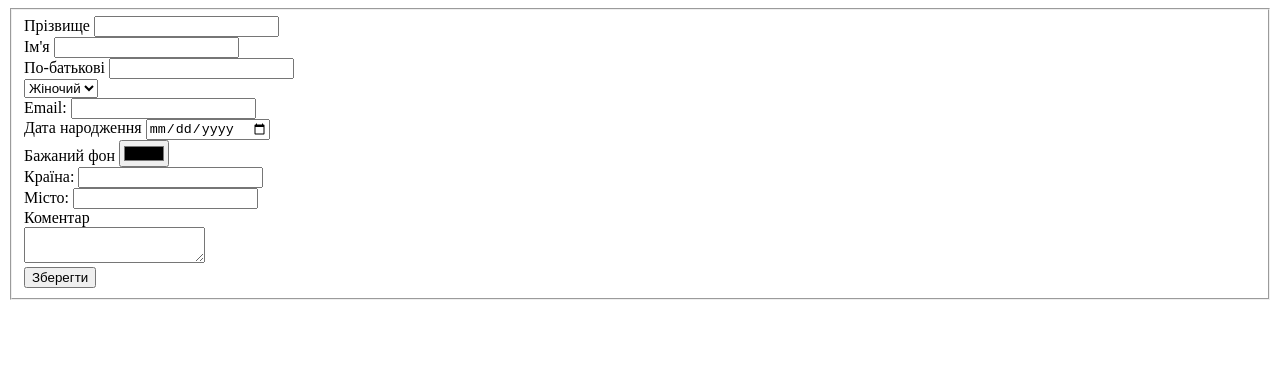
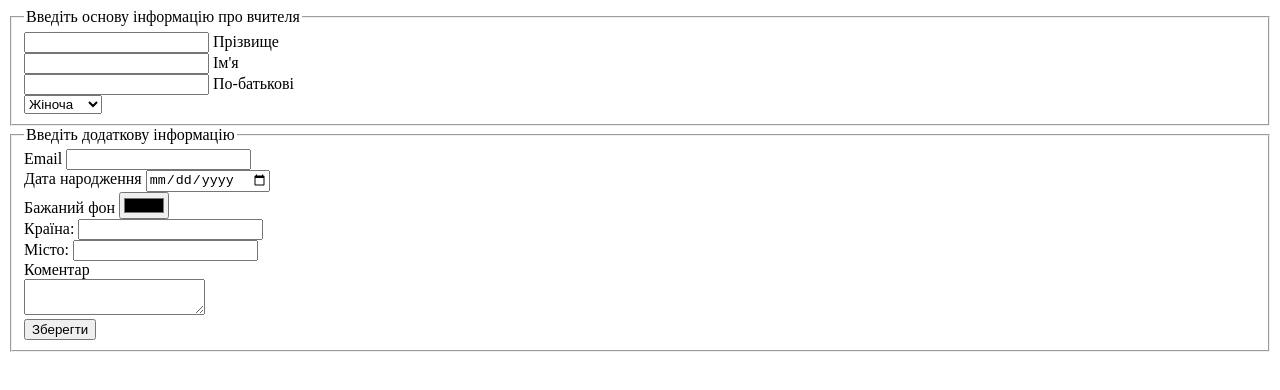
Before and after one commit to Kasgor/WebTools, a plain HTML site: page lab1.1.html in a window 1280 px wide. Drawn offline with Linux system fonts and the light colour scheme.

Commit message:
Making better

```diff
--- a/lab1.1.html
+++ b/lab1.1.html
@@ -10,37 +10,45 @@
     <main>
 <form accept-charset="utf-8"> <!-- дані для введення -->
     <fieldset>
-    Прізвище
-    <input type="text" maxlength="20" > <br/><!-- дані для введення прізвища -->
-    Ім'я
-    <input type="text" maxlength="20" ><br/><!-- дані для введення ім'я -->
-    По-батькові
-    <input type="text" maxlength="20"><br/> <!-- дані для введення по-батькові -->
+        <legend>Введіть основу інформацію про вчителя</legend>
+
+
+    <input type="text" maxlength="20" id="surname" > <!-- дані для введення прізвища -->
+    <label for="surname">Прізвище</label> <br/>
+
+    <input type="text" maxlength="20" id ="name" ><!-- дані для введення ім'я -->
+    <label for="name">Ім'я</label> <br/>
+
+    <input type="text" maxlength="20" id="secondname" > <!-- дані для введення по-батькові -->
+    <label for="secondname">По-батькові</label> <br/>
     <select name="selection" >
         <option disabled>Стать</option><!-- дані для введення статі -->
-            <option value="Жіночий">Жіночий</option>
-            <option value="Чоловій">Чоловій</option>
+            <option value="Жіночий">Жіноча</option>
+            <option value="Чоловій">Чоловіча</option>
             <option value="Інше">Інше</option>
         </select>
         <br>
+    </fieldset>
+    <fieldset>
+        <legend>Введіть додаткову інформацію</legend>
+        <label for="email">Email</label>
+        <input type="email"  name="email" id="email" > <br/><!-- дані для введення поштової скриньки -->
+        <label for="datee">Дата народження</label>
+    <input type="date" name="datee" id="datee"> <!-- дані для введення дати народження -->
+    <br/>
 
-        Email:
-        <input type="email"  name="email" > <br/><!-- дані для введення поштової скриньки -->
-        Дата народження
-    <input type="date" name="datee"> <!-- дані для введення дати народження -->
-    <br/>
-    Бажаний фон
-       <input type="color"   > <br/><!-- вибір фону -->
-       Країна:
-       <input type="text" maxlength="20" > <br/><!-- введення міста -->
-       Місто:
-       <input type="text" maxlength="20" > <br/><!-- введення коментаря -->
-       Коментар <br/>
-       <textarea name="textcomment" ></textarea><br>
-       <input class="save" type="button" value="Зберегти">
-
+    <label for="backcolor">Бажаний фон </label>
+       <input type="color" id="backcolor"  > <br/><!-- вибір фону -->
+       <label for="country"> Країна:</label>
+       <input type="text" maxlength="20" id="country" > <br/><!-- введення міста -->
+       <label for="town"> Місто:</label>
+       <input type="text" maxlength="20" id="town" > <br/><!-- введення коментаря -->
+      <label for="textcomment">Коментар </label> <br/>
+       <textarea name="textcomment" id="textcomment" ></textarea><br>
+       <input type="submit" value="Зберегти">
 
     </fieldset>
+
 
     </form>
 </main>
```
Also changed, not shown: lab.1.2.html (+5 -2 lines), lab.1.3.html (+14 -10 lines).
